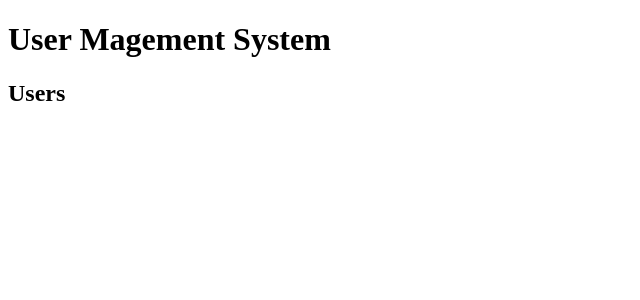
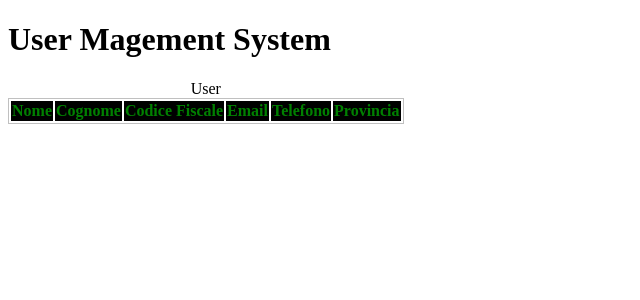
Before and after one commit to CristianAloe/Rep2, an Angular app in the folder UMS/: page / in a window 1280 px wide. Shown: the top 300 px of the page, without its empty margins (0-640 px from the left). Built offline with nearby package versions, Linux system fonts and the light colour scheme.

Commit message:
14.7) aggiungo il file users.component.html 14.8) Aggiungo il file users.component.css

```diff
--- /dev/null
+++ b/UMS/src/app/users/users.component.css
@@ -0,0 +1,9 @@
+table{
+    border:1px solid #c0c0c0;
+
+}
+
+th{
+    background: #000 ;
+    color:green;
+}
--- /dev/null
+++ b/UMS/src/app/users/users.component.html
@@ -0,0 +1,12 @@
+<table>
+    <caption> User </caption>
+        <tr>
+            <th>Nome</th>
+            <th>Cognome</th>
+            <th>Codice Fiscale</th>
+            <th>Email</th>
+            <th>Telefono</th>
+            <th>Provincia</th>
+        </tr>
+
+</table>
--- a/UMS/src/app/users/users.component.ts
+++ b/UMS/src/app/users/users.component.ts
@@ -4,7 +4,9 @@ import {Component} from '@angular/core';
 
 @Component({  //14.5)per mettere questo è necessario l'import del component
     selector: 'app-users', //14.6)richiamo questo componente  in app-component.html
-    template: '<h2> Users </h2>'
+    templateUrl: './users.component.html', //14.7) aggiungo il file users.component.html
+    styleUrls: ['./users.component.css']  //14.8) Aggiungo il file users.component.css
+
 })
 
 export class UsersComponent{  //14.2) Per Creare il componente manualmente, creo la classe UsersComponent,  14.3)e dichiaro  questa classe in app.module.ts, 14.4)di conseguenza richiamo il @Component,
```
